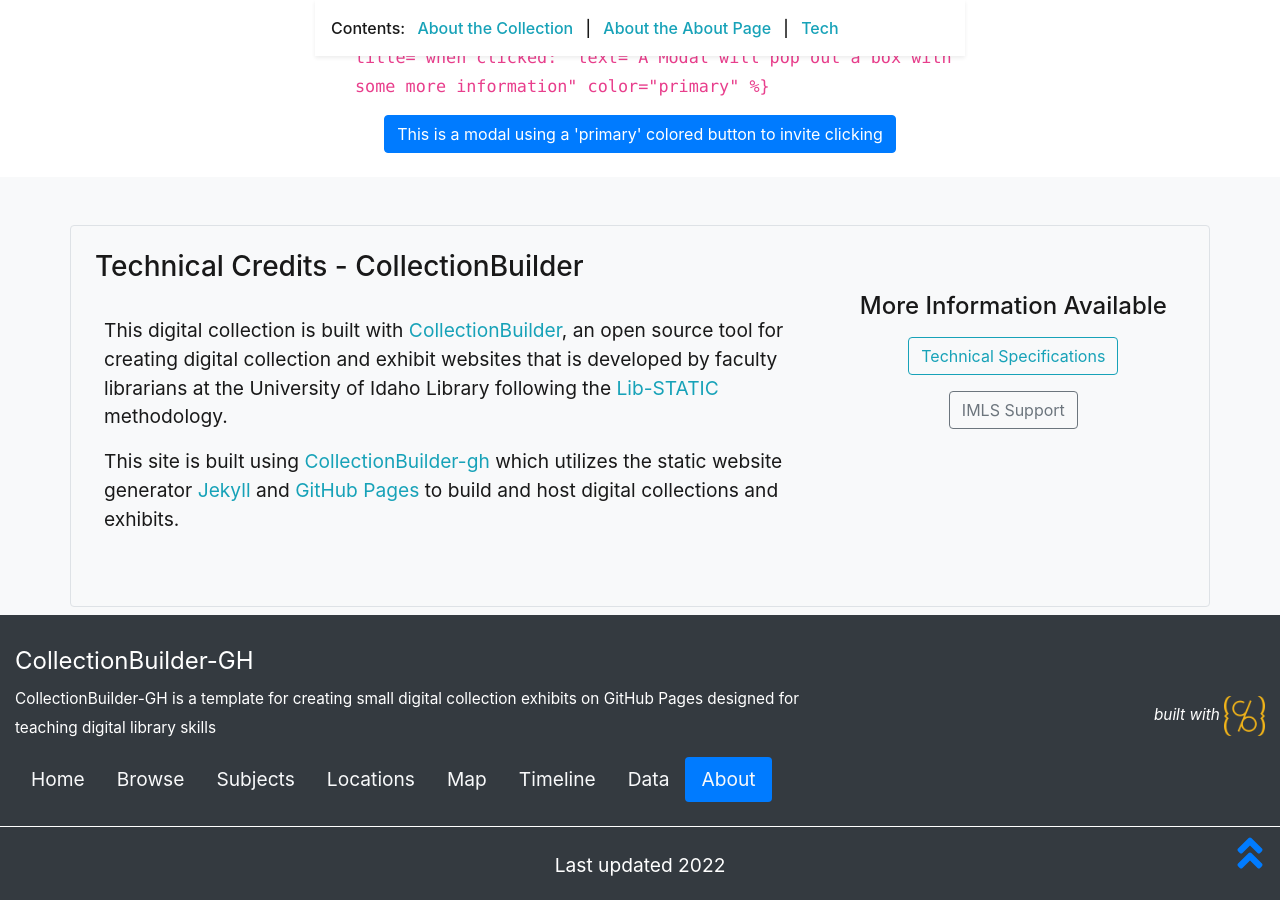
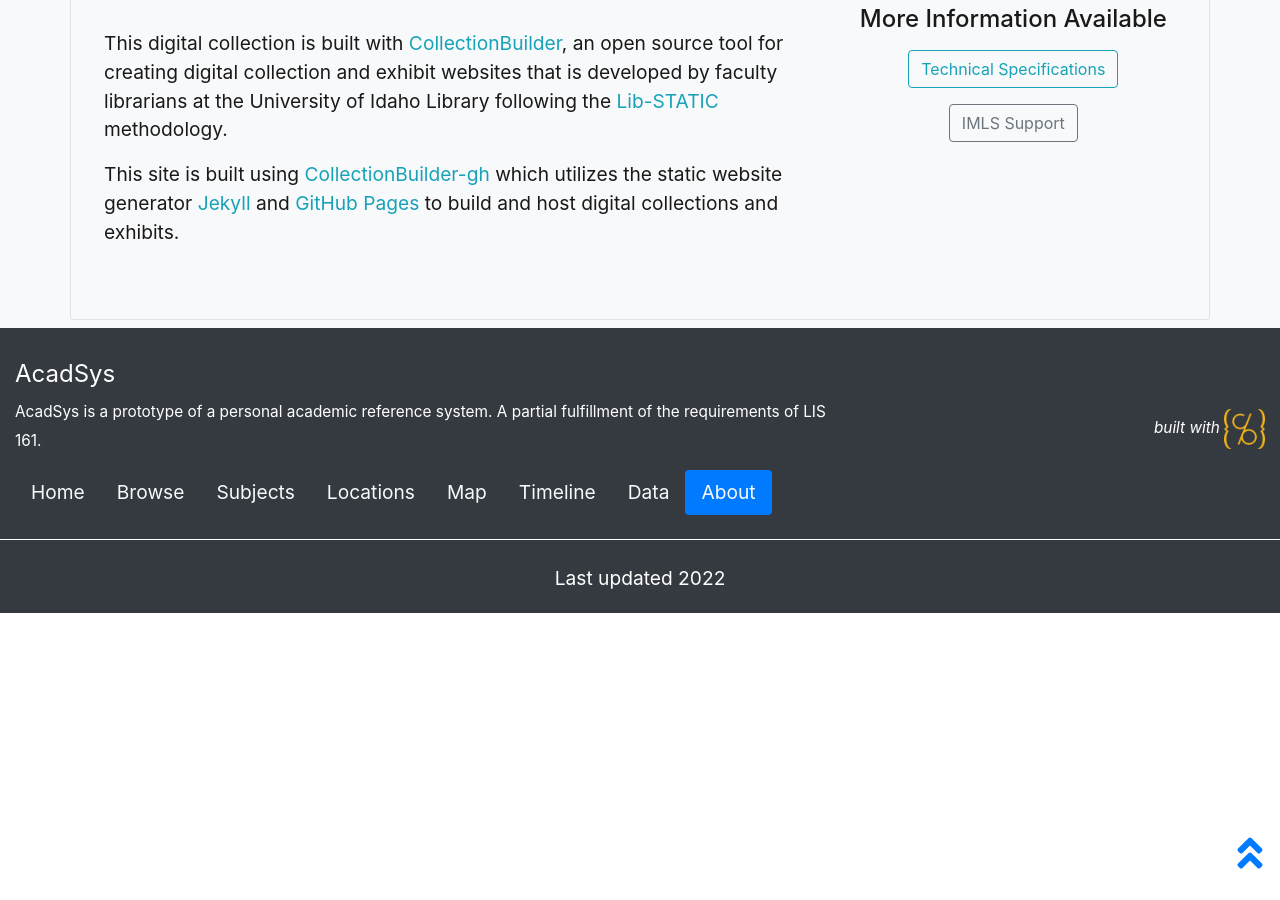
Before and after one commit to ltvsanjuan/interface_template, a Jekyll site: the page built from pages/about.md, in a window 1280 px wide and 900 px high, scrolled down 5180 px. Built offline with Jekyll 4.4.1, drawn with Linux system fonts in a browser that asks for light colours; after the commit the page ends 5793 px from its top, so only the background shows below that; some of the changed text lies outside the part shown.

Commit message:
changed source code, site settings, metadata source

```diff
--- a/_config.yml
+++ b/_config.yml
@@ -14,27 +14,27 @@
 # on GitHub Pages it is your github repository's name prefixed with a /
 #baseurl: /collectionbuilder-gh
 # location of code, the full url to your github repository
-source-code: https://github.com/CollectionBuilder/collectionbuilder-gh
+source-code: https://github.com/thebucketman/interface_template
 
 ##########
 # SITE SETTINGS
 #
 # title of site appears in banner
-title: CollectionBuilder-GH
+title: AcadSys
 # tagline, a short phrase that will appear throughout the site in the top banner
-tagline: a template for creating simple digital exhibits
+tagline: a personal academic reference system
 # description appears in meta tags and other locations
 # this description might appear in search result lists, keep around 160 characters max
-description: "CollectionBuilder-GH is a template for creating small digital collection exhibits on GitHub Pages designed for teaching digital library skills"
+description: "AcadSys is a prototype of a personal academic reference system. A partial fulfillment of the requirements of LIS 161."
 # creator of the digital collection, to appear in meta tags; we typically use our GitHub usernames but feel free to just use your name
-author: CollectionBuilder
+author: thebucketman
 
 ##########
 # COLLECTION SETTINGS
 #
 # Set the metadata for your collection (the name of the csv file in your _data directory that describes the objects in your collection)
 # Use the filename of your CSV **without** the ".csv" extension! E.g. _data/demo-metadata.csv --> "demo-metadata"
-metadata: demo-metadata
+metadata: copy-metadata
 
 ##########
 # GOOGLE SERVICES [optional!]
```
